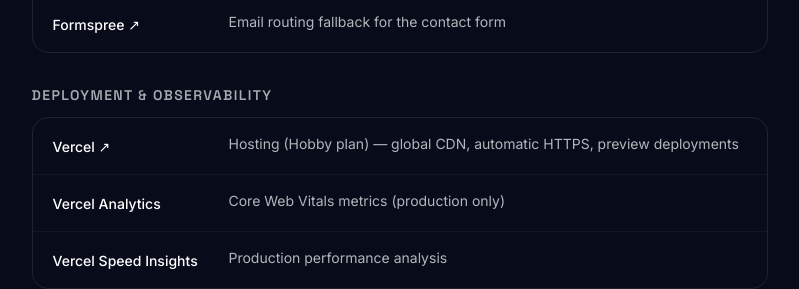
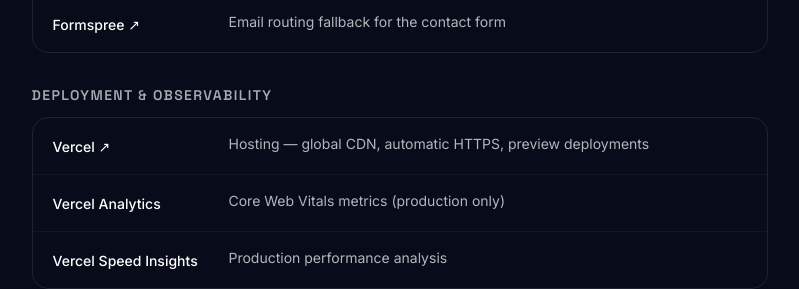
Before and after one commit to Aiyeesha/Aicha-Imene-DAHOUMANE-Portfolio.dev, a Next.js app: page /en/colophon in a window 1280 px wide. Shown: the part 1320-1609 px from the top of the page, without its empty margins (233-1032 px from the left). Built offline with nearby package versions, Linux system fonts and the light colour scheme; no server answers; the database is empty.

Commit message:
fix(colophon): remove Hobby plan mention from Vercel entry (#155)
Removes the 'Hobby plan' label to avoid the perception that this is a student
project. The hosting tier is irrelevant to the professional quality of the work.

```diff
--- a/app/[locale]/colophon/colophon-content.tsx
+++ b/app/[locale]/colophon/colophon-content.tsx
@@ -65,7 +65,7 @@ export default function ColophonContent({ locale }: { locale: string }) {
     {
       title: isFr ? "Déploiement & Observabilité" : "Deployment & Observability",
       items: [
-        { name: "Vercel",                role: isFr ? "Hébergement (Hobby plan) — CDN mondial, HTTPS automatique, preview deployments" : "Hosting (Hobby plan) — global CDN, automatic HTTPS, preview deployments", link: "https://vercel.com" },
+        { name: "Vercel",                role: isFr ? "Hébergement — CDN mondial, HTTPS automatique, preview deployments" : "Hosting — global CDN, automatic HTTPS, preview deployments", link: "https://vercel.com" },
         { name: "Vercel Analytics",      role: isFr ? "Métriques Core Web Vitals (production uniquement)" : "Core Web Vitals metrics (production only)" },
         { name: "Vercel Speed Insights", role: isFr ? "Analyse des performances en production" : "Production performance analysis" },
       ],
```
